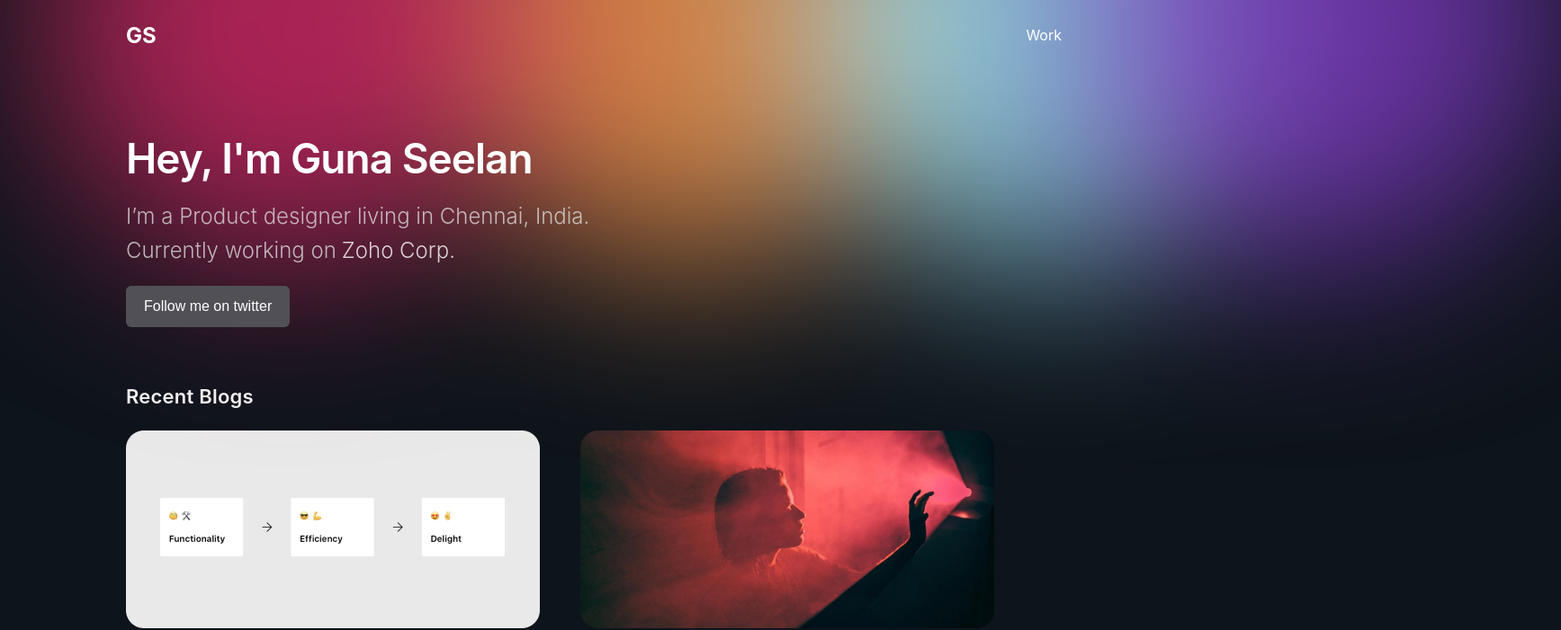
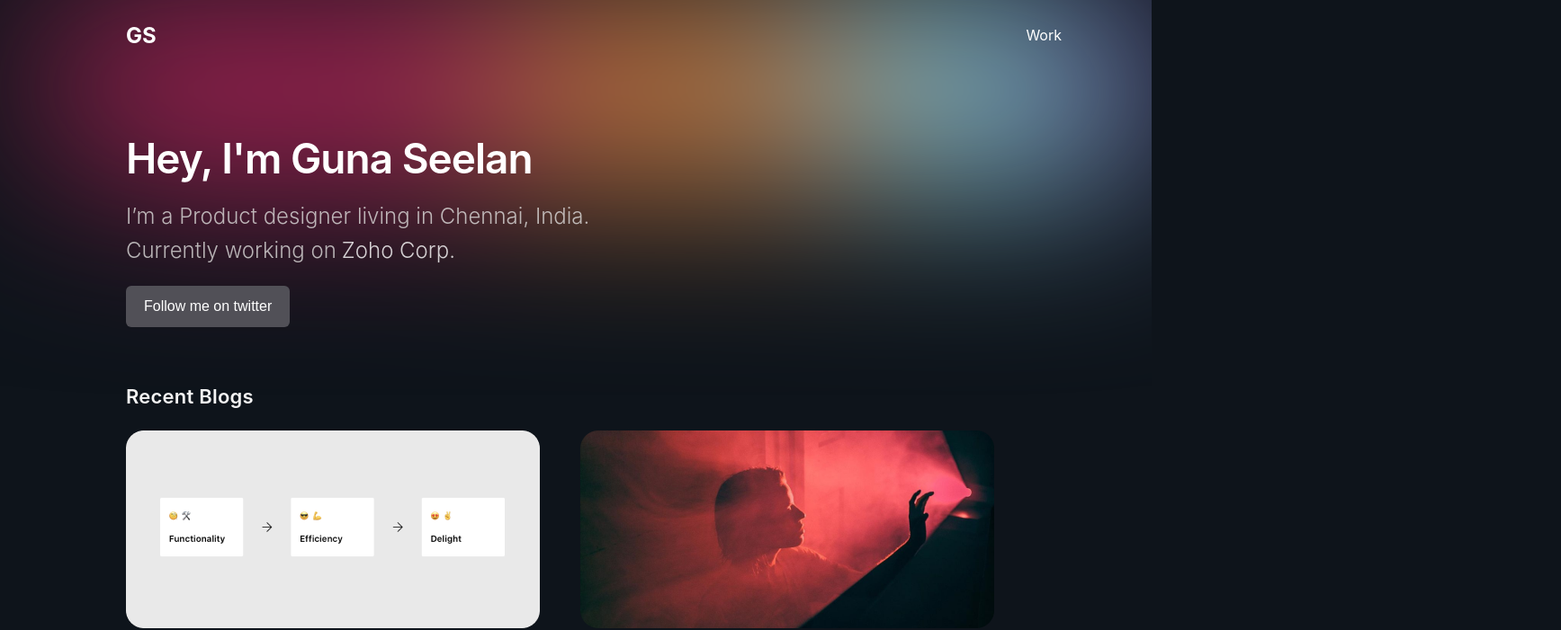
Before and after one commit to gunaseelan13/my-next-mdx, a Next.js app: page / in a window 1280 px wide. Shown: the top 701 px of the page at 90% size, 1735 px wide, since content can reach past the window. Built offline with nearby package versions, Linux system fonts and the light colour scheme.

Commit message:
one shit

```diff
--- a/components/backgroundG/bgElements.js
+++ b/components/backgroundG/bgElements.js
@@ -10,7 +10,7 @@ export const HeroBG = styled.div`
     height: 200px;
     -webkit-backdrop-filter: blur(100px);
     filter: blur(100px);
-    // overflow: hidden;
+    overflow: hidden;
     justify-content: center;
 
 `;
```
